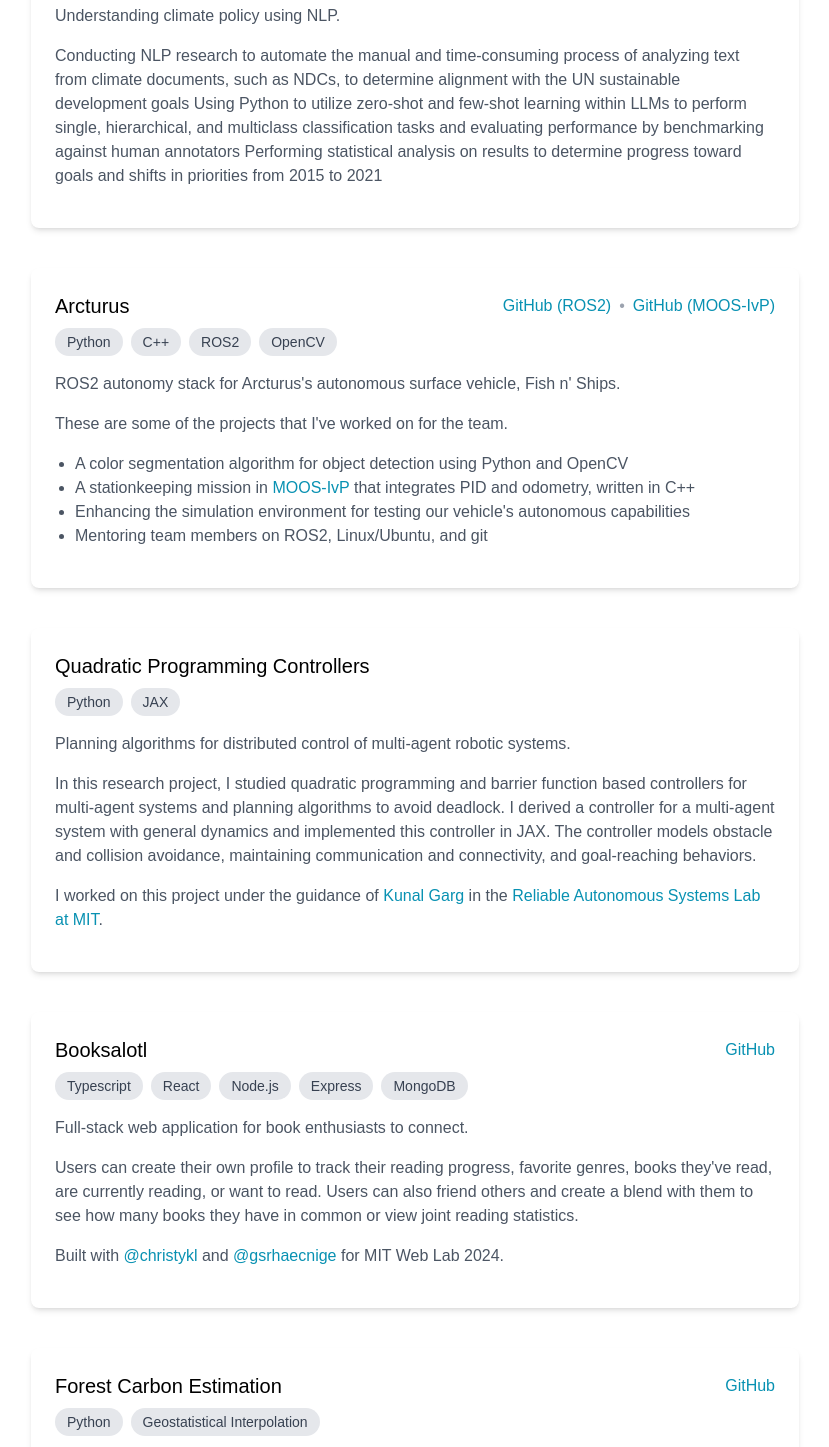
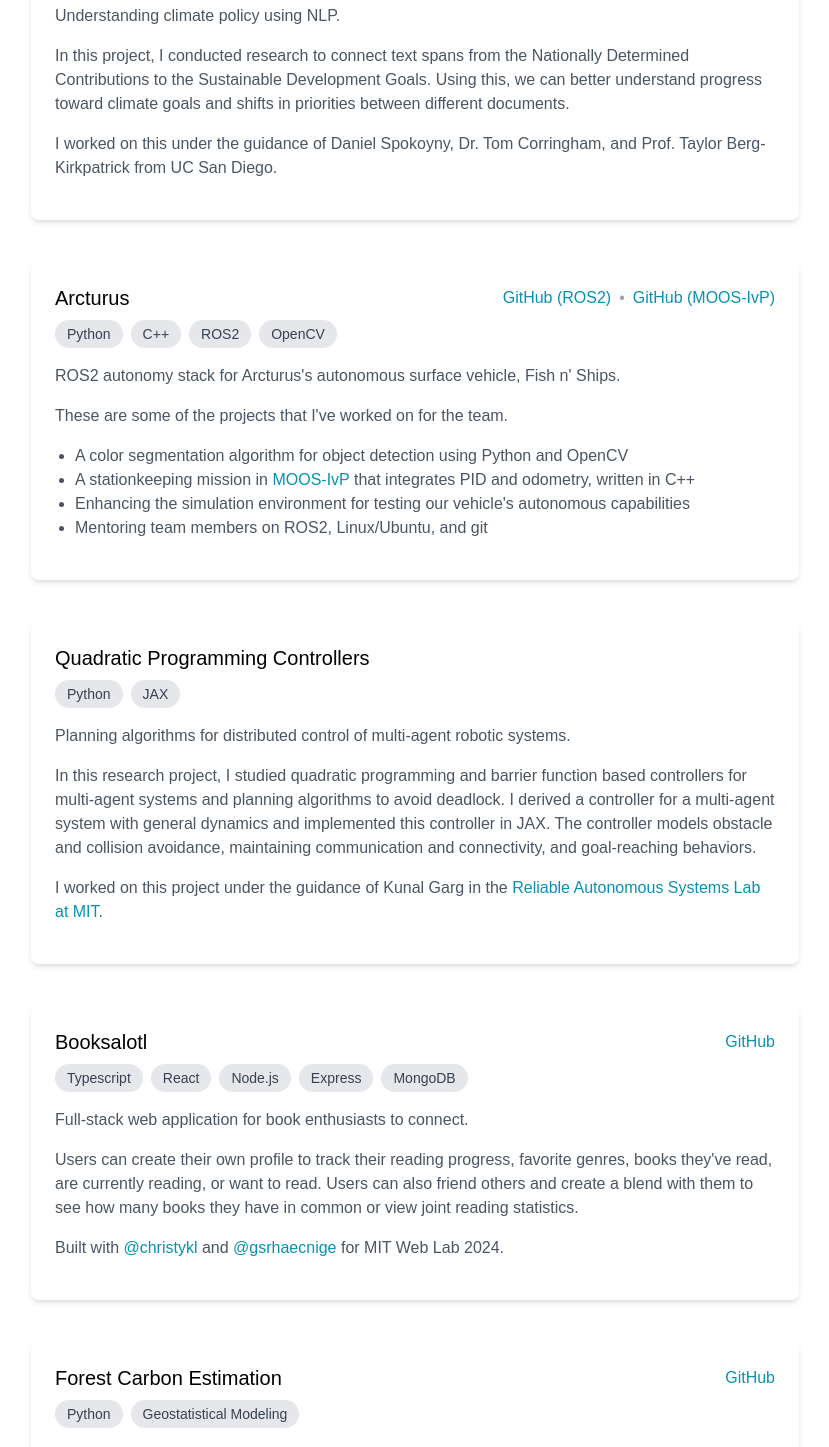
Before and after one commit to JanelleCai/janellecai.github.io, a React (Create React App) app: page /projects in a window 1280 px wide. Shown: the part 320-1767 px from the top of the page, without its empty margins (225-1054 px from the left). Built offline with nearby package versions, Linux system fonts and the light colour scheme.

Commit message:
project updates

```diff
--- a/package.json
+++ b/package.json
@@ -42,6 +42,7 @@
   },
   "devDependencies": {
     "autoprefixer": "^10.4.19",
+    "gh-pages": "^6.1.1",
     "postcss": "^8.4.39",
     "tailwindcss": "^3.4.4"
   }
--- a/public/projects/climate.md
+++ b/public/projects/climate.md
@@ -1,5 +1,5 @@
 Understanding climate policy using NLP.
 
-Conducting NLP research to automate the manual and time-consuming process of analyzing text from climate documents, such as NDCs, to determine alignment with the UN sustainable development goals
-Using Python to utilize zero-shot and few-shot learning within LLMs to perform single, hierarchical, and multiclass classification tasks and evaluating performance by benchmarking against human annotators
-Performing statistical analysis on results to determine progress toward goals and shifts in priorities from 2015 to 2021
+In this project, I conducted research to connect text spans from the Nationally Determined Contributions to the Sustainable Development Goals. Using this, we can better understand progress toward climate goals and shifts in priorities between different documents.
+
+I worked on this under the guidance of Daniel Spokoyny, Dr. Tom Corringham, and Prof. Taylor Berg-Kirkpatrick from UC San Diego.
--- a/public/projects/qp.md
+++ b/public/projects/qp.md
@@ -5,4 +5,4 @@ multi-agent systems and planning algorithms to avoid deadlock.
 I derived a controller for a multi-agent system with general dynamics and implemented this controller in JAX.
 The controller models obstacle and collision avoidance, maintaining communication and connectivity, and goal-reaching behaviors.
 
-I worked on this project under the guidance of [Kunal Garg](https://kunalgarg.mit.edu/) in the [Reliable Autonomous Systems Lab at MIT](https://aeroastro.mit.edu/realm/).
+I worked on this project under the guidance of Kunal Garg in the [Reliable Autonomous Systems Lab at MIT](https://aeroastro.mit.edu/realm/).
--- a/src/pages/Projects.js
+++ b/src/pages/Projects.js
@@ -8,7 +8,8 @@ function Projects() {
       description: "climate.md",
       skills: ["Python", "Large Language Models"],
       links: [
-        { text: "Paper", url: "https://openreview.net/pdf?id=c4SgmVTbgD" }
+        { text: "Paper", url: "https://openreview.net/pdf?id=c4SgmVTbgD" },
+        { text: "Poster", url: "/projects/climasdg_poster.pdf" }
       ]
     },
     {
@@ -37,7 +38,7 @@ function Projects() {
     {
       title: "Forest Carbon Estimation",
       description: "forest.md",
-      skills: ["Python", "Geostatistical Interpolation"],
+      skills: ["Python", "Geostatistical Modeling"],
       links: [
         { text: "GitHub", url: "https://github.com/dawsonc/forest_carbon_estimation" }
       ]
```
Also changed, not shown: 2 other files (tests, documents, lock files or other folders).
